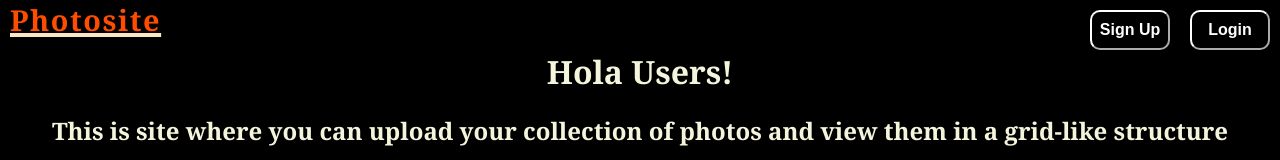
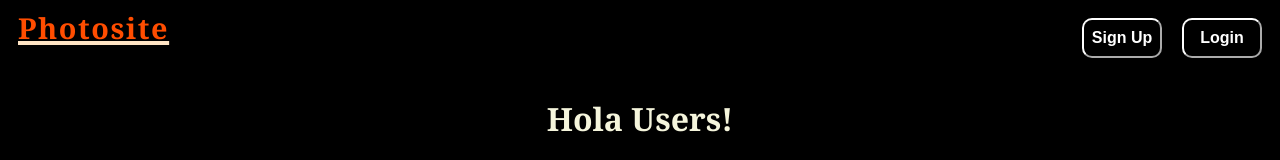
Before and after one commit to RhutvijChiplunkar/Photosite, a React (Create React App) app: page / in a window 1280 px wide. Shown: the top 160 px of the page. Built offline with nearby package versions, Linux system fonts and the light colour scheme; no server answers; the database is empty.

Commit message:
Navbar property tried

```diff
--- a/src/comps/Navbar/Navbar.css
+++ b/src/comps/Navbar/Navbar.css
@@ -8,6 +8,8 @@
   box-sizing: border-box;
   align-items: center;
   border-radius: 0px 0px 10px 10px;
+  position: relative;
+  /* background-color: aquamarine; */
 }
 
 .nav-bar .main{
```
